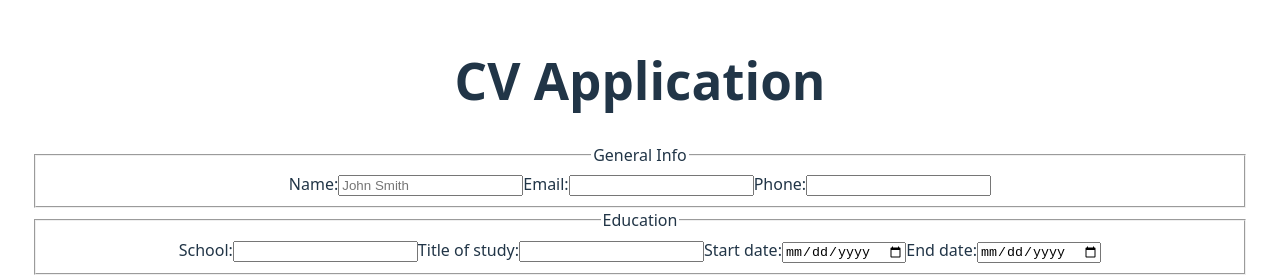
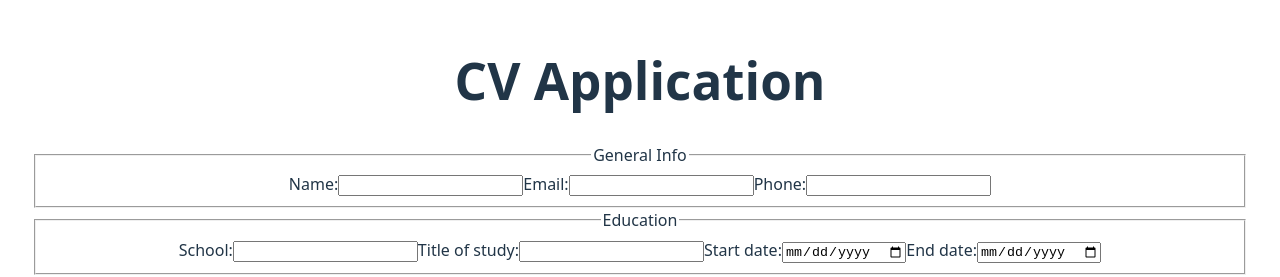
Before and after one commit to crL96/odin-cv, a React (Vite) app: page / in a window 1280 px wide. Shown: the part 177-454 px from the top of the page. Built offline with nearby package versions, Linux system fonts and the light colour scheme.

Commit message:
Remove placeholder name

```diff
--- a/src/components/GeneralInfo.jsx
+++ b/src/components/GeneralInfo.jsx
@@ -4,7 +4,7 @@ export default function GeneralInfo() {
         <fieldset id="generalInfo">
             <legend>General Info</legend>
             <label>Name:
-                <input type="text" name="name" id="name" placeholder="John Smith"/>
+                <input type="text" name="name" id="name"/>
             </label>
             <label>Email:
                 <input type="email" name="email" id="email" />
```
